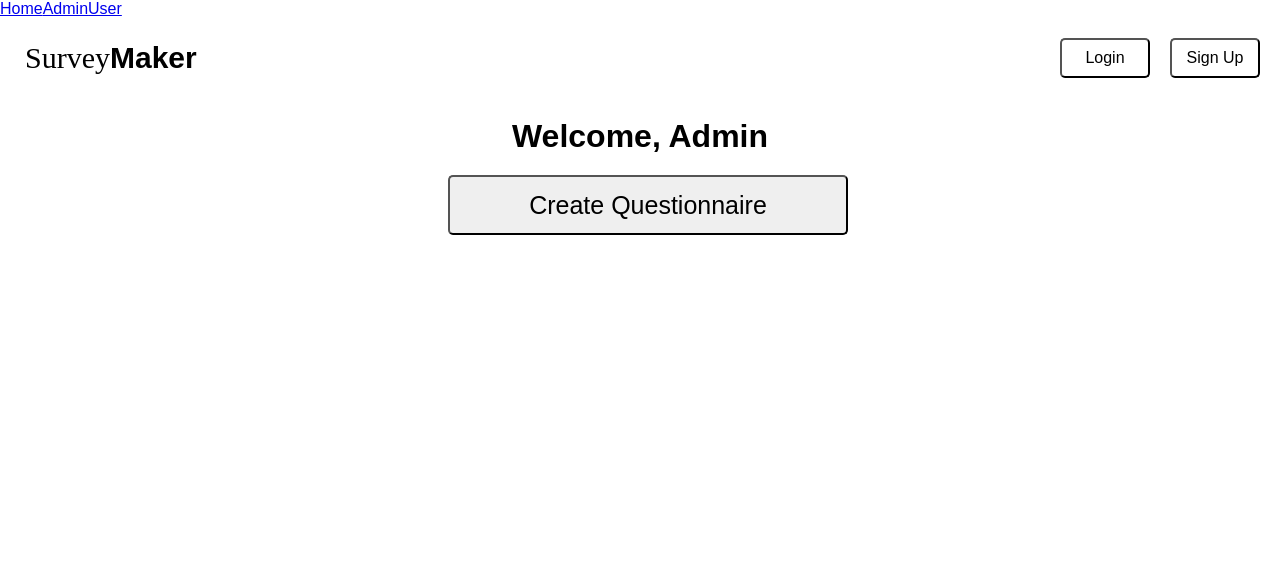
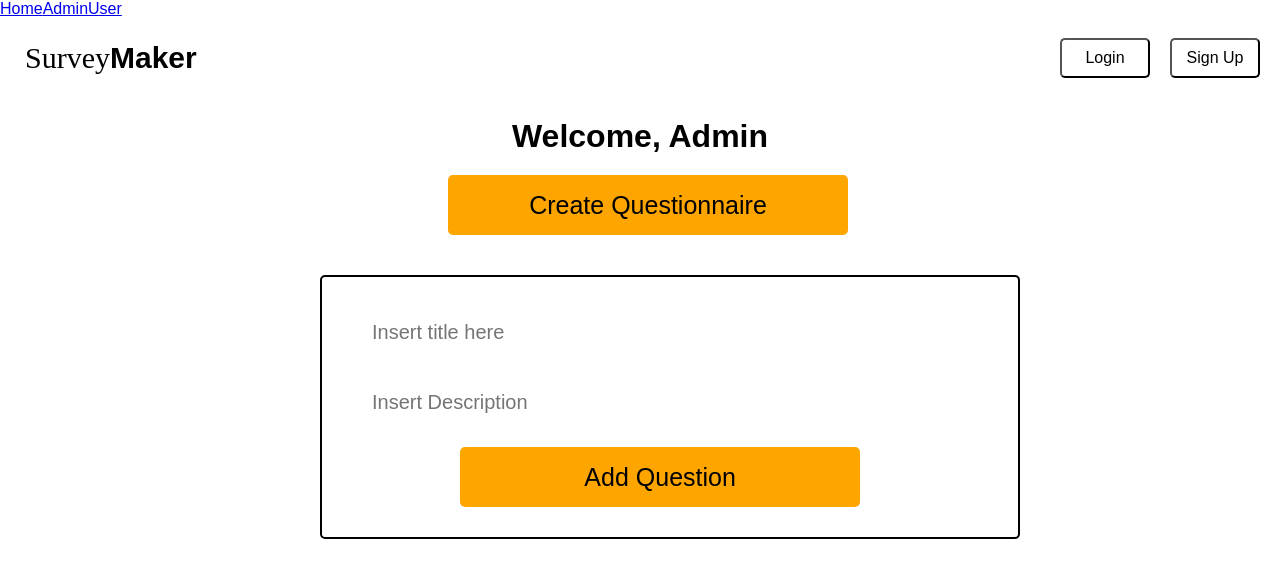
Before and after one commit to nour-msh/survey-project, a React (Create React App) app in the folder frontend/: page /admin in a window 1280 px wide. Shown: the top 578 px of the page. Built offline with nearby package versions, Linux system fonts and the light colour scheme.

Commit message:
Creating survey form

```diff
--- a/frontend/src/App.css
+++ b/frontend/src/App.css
@@ -99,4 +99,55 @@
   font-size: 25px;
   border-radius: 5px;
   margin-left: 35%;
+  border: none;
+  background-color: orange;
 }
+/* .dropdown {
+  position: relative;
+  display: inline-block;
+}
+
+.dropdown-content {
+  display: none;
+  position: absolute;
+  background-color: #f1f1f1;
+  min-width: 160px;
+  overflow: auto;
+  box-shadow: 0px 8px 16px 0px rgba(0,0,0,0.2);
+  z-index: 1;
+}
+
+.dropdown-content a {
+  color: black;
+  padding: 12px 16px;
+  text-decoration: none;
+  display: block;
+}
+
+.show {display: block;} */
+
+.surveyContainer{
+  width:700px;
+  height:fit-content;
+  background-color: white;
+  border-radius: 5px;
+  border: 2px solid;
+  font-size: 20px;
+  padding:30px;
+  margin-left: 25%;
+  margin-top: 40px;
+
+}
+
+.surveyContainer> input{
+  width:620px;
+  height:50px;
+  border: none;
+  border-radius: 5px;
+  font-size: 20px;
+  margin-bottom: 20px;
+  padding:20px;
+}
+.ques{
+  margin-left: 17%;
+}
--- /dev/null
+++ b/frontend/src/Components/Survey.js
@@ -0,0 +1,17 @@
+import React, { Component } from 'react';
+
+function Survey(){
+    return(
+        <div className="surveyContainer">
+            <input className="title" placeholder='Insert title here'></input>
+            <input className="description" placeholder='Insert Description'></input>
+            <button className="create-btn ques" >Add Question</button>
+
+
+        </div>
+
+    )
+}
+
+
+export default Survey
--- a/frontend/src/Pages/Admin.js
+++ b/frontend/src/Pages/Admin.js
@@ -1,8 +1,11 @@
+import Survey from '../Components/Survey'
+
 const Profile = () => {
     return (
     <div className="adminAccess">
         <h1>Welcome, Admin</h1>
         <button className="create-btn" >Create Questionnaire</button>
+        <Survey/>
     </div>
     )
    };
```
Also changed, not shown: frontend/src/Components/Dropdown.js (added), frontend/src/Components/Element.js (added).
